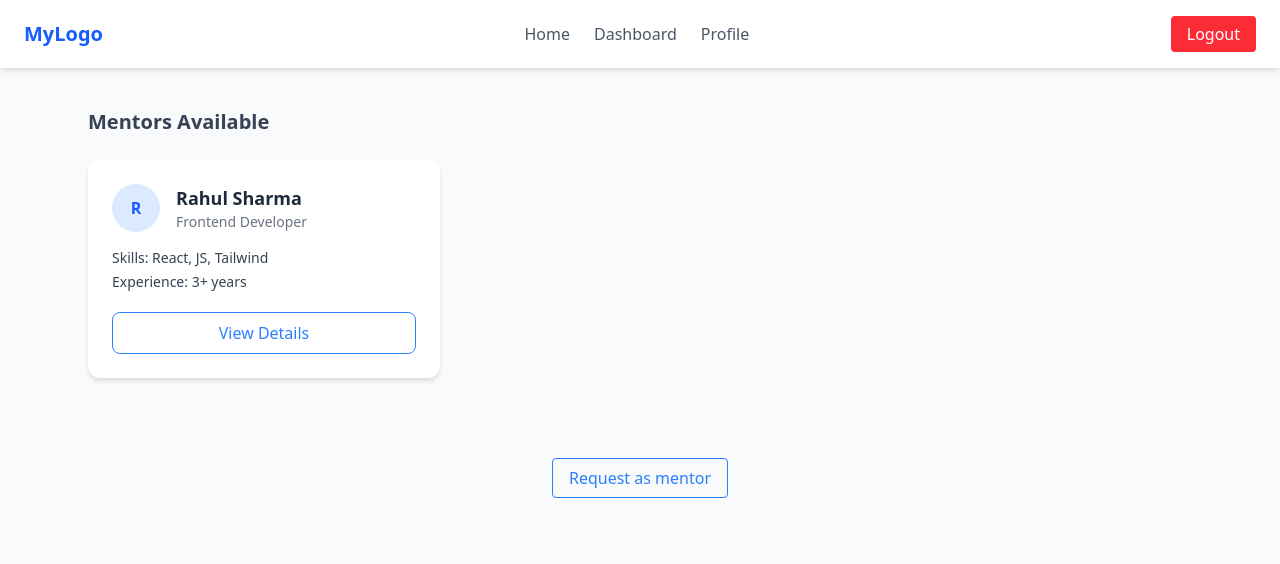
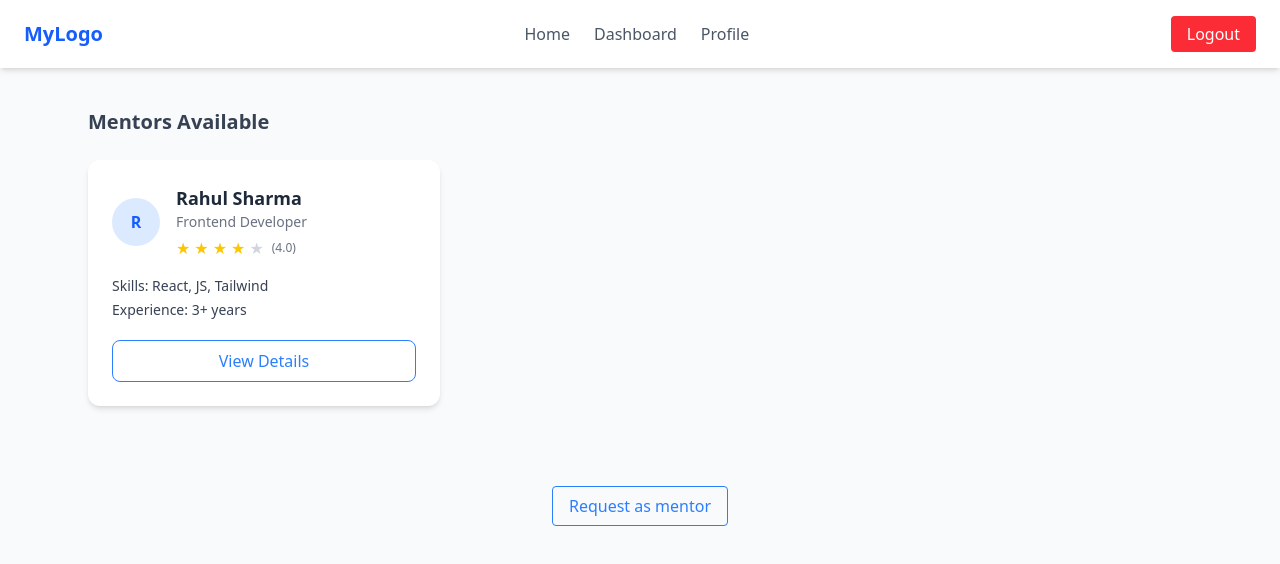
Before and after one commit to Pranav3782/Skill_Swap, a React (Vite) app: page /userDashboard in a window 1280 px wide. Shown: the top 564 px of the page. Built offline with nearby package versions, Linux system fonts and the light colour scheme.

Commit message:
logo size  updated

```diff
--- a/src/components/landingpage/Home.jsx
+++ b/src/components/landingpage/Home.jsx
@@ -31,7 +31,7 @@ const Home = () => {
         <img
           src="/Hero_section.jpeg"
           alt="SkillSwap Hero"
-          className="w-[350px] mt-10 md:mt-0 rounded-2xl"
+          className="w-[520px] mt-10 md:mt-0 rounded-2xl"
         />
       </div>
     </section>
--- a/src/components/landingpage/Navbar.jsx
+++ b/src/components/landingpage/Navbar.jsx
@@ -15,7 +15,7 @@ const Navbar = () => {
         {/* Logo */}
         <div className="flex items-center gap-3">
           <img
-            src="/skill_swap1.jpeg"
+            src="/updated_logo.png"
             alt="logo"
             className="w-10 h-10 object-contain"
           />
--- a/src/dashBoards/UserDashBoards.jsx
+++ b/src/dashBoards/UserDashBoards.jsx
@@ -48,6 +48,16 @@ const UserDashBoards = () => {
                   Rahul Sharma
                 </h3>
                 <p className="text-sm text-gray-500">Frontend Developer</p>
+                {/*  Ratings */}
+                <div className="flex items-center gap-1 mt-1">
+                  <span className="text-yellow-400">★</span>
+                  <span className="text-yellow-400">★</span>
+                  <span className="text-yellow-400">★</span>
+                  <span className="text-yellow-400">★</span>
+                  <span className="text-gray-300">★</span>
+                  <span className="text-xs text-gray-500 ml-1">(4.0)</span>
+                </div>
+
               </div>
             </div>
 
```
Also changed, not shown: public/updated_logo.png (added).
